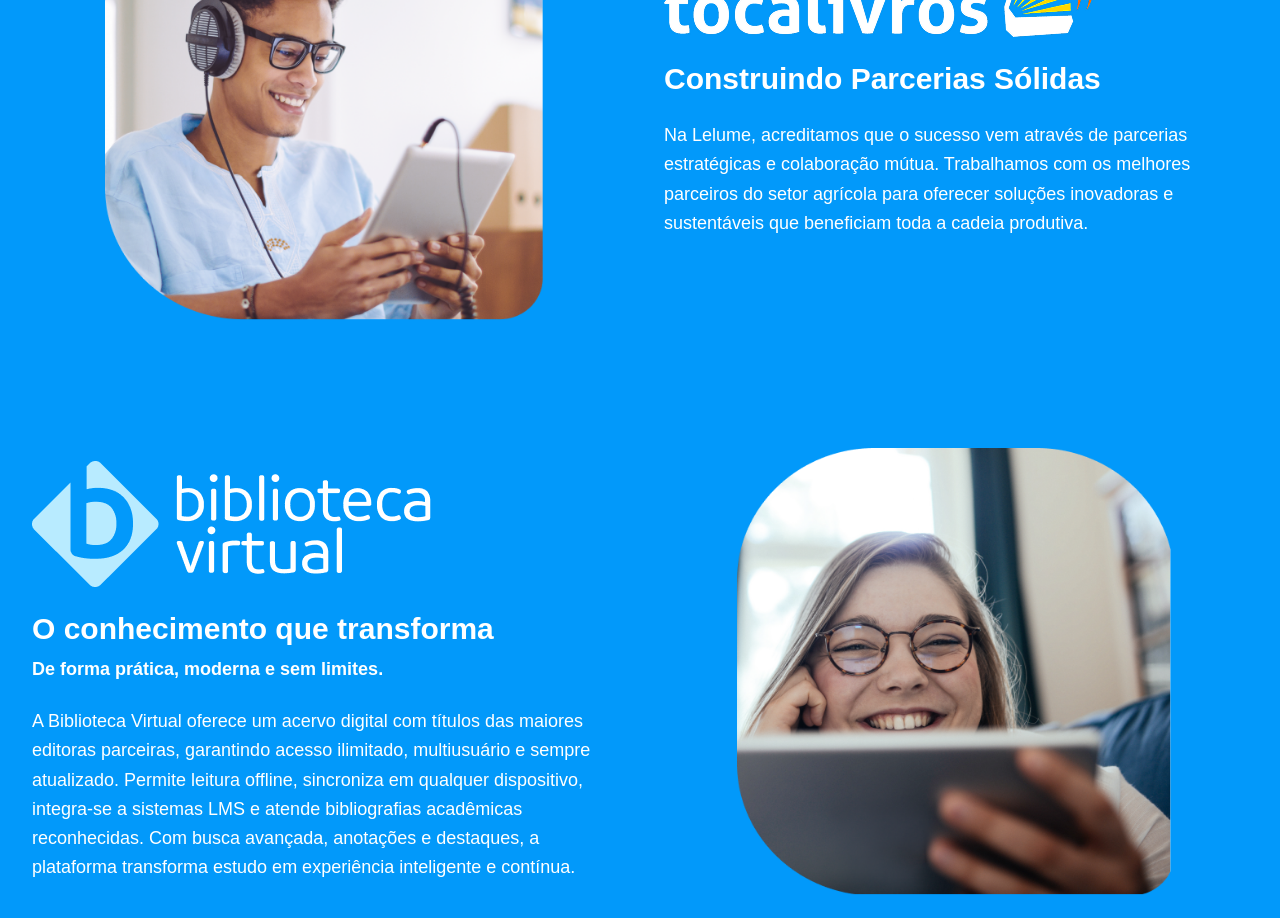
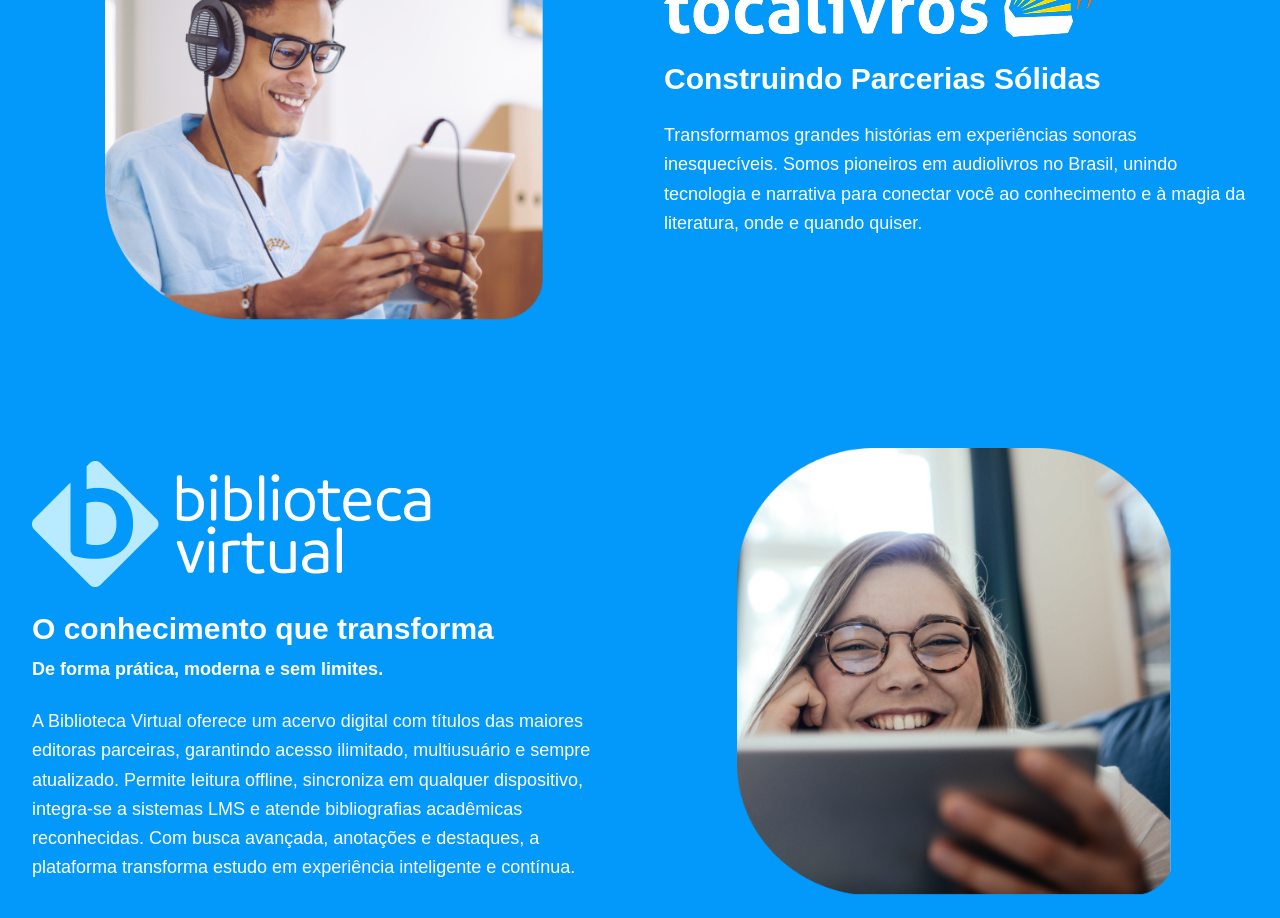
Before and after one commit to we-tech-git/lelume, a Next.js app: page / in a window 1280 px wide. Shown: the part 780-1698 px from the top of the page. Built offline with nearby package versions, Linux system fonts and the light colour scheme.

Commit message:
correção dos textos section

```diff
--- a/src/app/page.tsx
+++ b/src/app/page.tsx
@@ -24,7 +24,7 @@
           imageSrc="/section_1.png"
           imageAlt="Nossos Parceiros"
           title="Construindo Parcerias Sólidas"
-          description="Na Lelume, acreditamos que o sucesso vem através de parcerias estratégicas e colaboração mútua. Trabalhamos com os melhores parceiros do setor agrícola para oferecer soluções inovadoras e sustentáveis que beneficiam toda a cadeia produtiva."
+          description="Transformamos grandes histórias em experiências sonoras inesquecíveis. Somos pioneiros em audiolivros no Brasil, unindo tecnologia e narrativa para conectar você ao conhecimento e à magia da literatura, onde e quando quiser."
         />
 
         {/* Section 2 Component - Ordem Invertida */}
```
